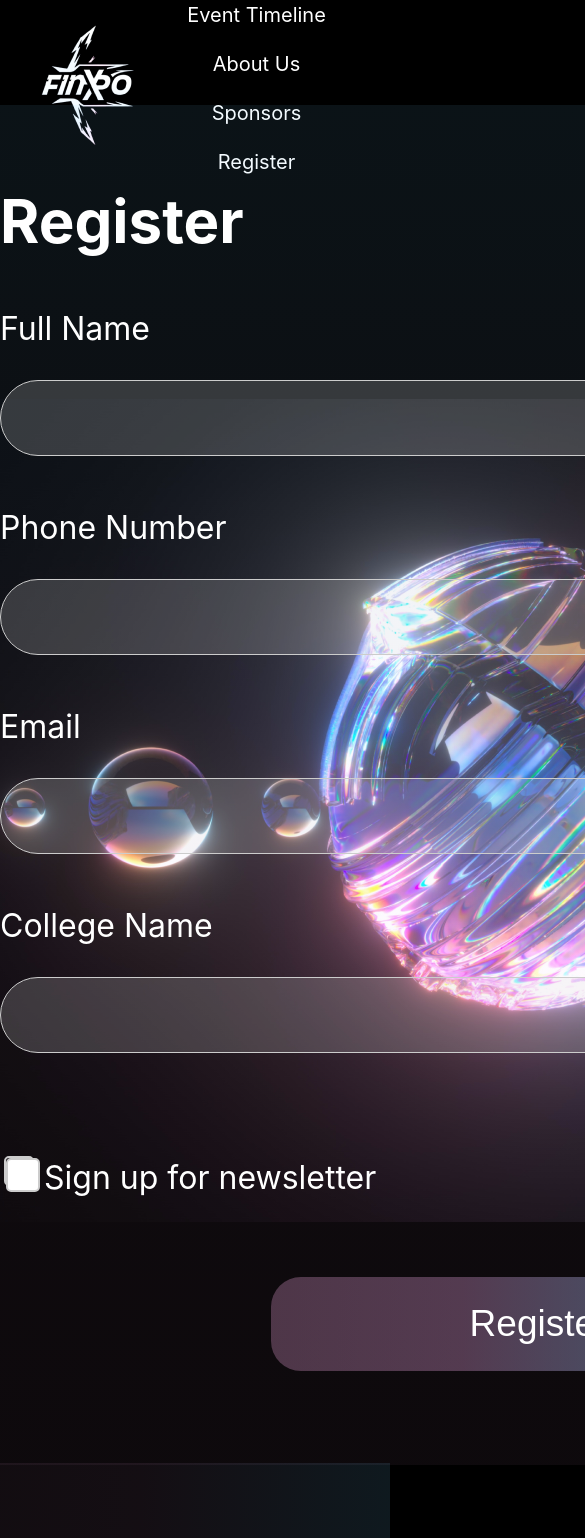
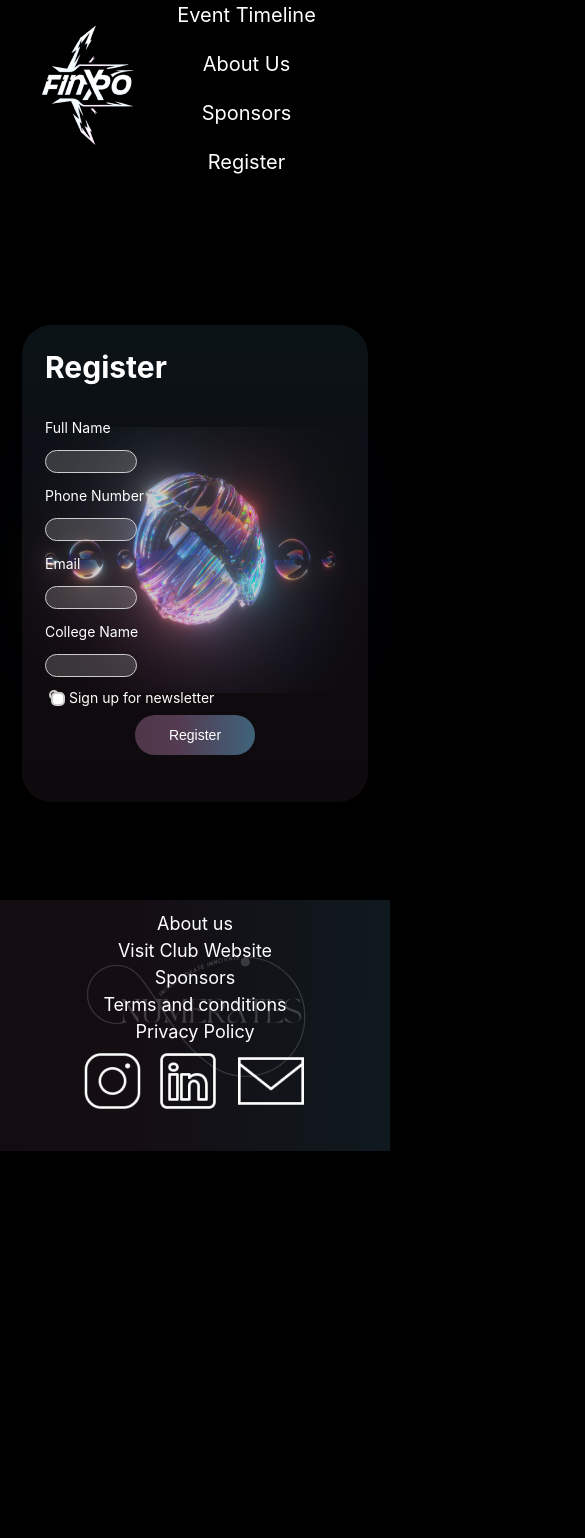
Before and after one commit to KhushiMittal30/Finxpo-Website, a React (Create React App) app: page /register in a window 390 px wide. Shown: the top 1538 px of the page, 585 px wide, since content can reach past the window. After the commit the page ends 1151 px from the top, so only its background shows below. Built offline with nearby package versions, Linux system fonts and the light colour scheme.

Commit message:
foot and register responsive

```diff
--- a/build1/404.html
+++ /dev/null
@@ -1,33 +0,0 @@
-<!DOCTYPE html>
-<html>
-  <head>
-    <meta charset="utf-8">
-    <meta name="viewport" content="width=device-width, initial-scale=1">
-    <title>Page Not Found</title>
-
-    <style media="screen">
-      body { background: #ECEFF1; color: rgba(0,0,0,0.87); font-family: Roboto, Helvetica, Arial, sans-serif; margin: 0; padding: 0; }
-      #message { background: white; max-width: 360px; margin: 100px auto 16px; padding: 32px 24px 16px; border-radius: 3px; }
-      #message h3 { color: #888; font-weight: normal; font-size: 16px; margin: 16px 0 12px; }
-      #message h2 { color: #ffa100; font-weight: bold; font-size: 16px; margin: 0 0 8px; }
-      #message h1 { font-size: 22px; font-weight: 300; color: rgba(0,0,0,0.6); margin: 0 0 16px;}
-      #message p { line-height: 140%; margin: 16px 0 24px; font-size: 14px; }
-      #message a { display: block; text-align: center; background: #039be5; text-transform: uppercase; text-decoration: none; color: white; padding: 16px; border-radius: 4px; }
-      #message, #message a { box-shadow: 0 1px 3px rgba(0,0,0,0.12), 0 1px 2px rgba(0,0,0,0.24); }
-      #load { color: rgba(0,0,0,0.4); text-align: center; font-size: 13px; }
-      @media (max-width: 600px) {
-        body, #message { margin-top: 0; background: white; box-shadow: none; }
-        body { border-top: 16px solid #ffa100; }
-      }
-    </style>
-  </head>
-  <body>
-    <div id="message">
-      <h2>404</h2>
-      <h1>Page Not Found</h1>
-      <p>The specified file was not found on this website. Please check the URL for mistakes and try again.</p>
-      <h3>Why am I seeing this?</h3>
-      <p>This page was generated by the Firebase Command-Line Interface. To modify it, edit the <code>404.html</code> file in your project's configured <code>public</code> directory.</p>
-    </div>
-  </body>
-</html>
--- a/build1/index.html
+++ /dev/null
@@ -1,89 +0,0 @@
-<!DOCTYPE html>
-<html>
-  <head>
-    <meta charset="utf-8">
-    <meta name="viewport" content="width=device-width, initial-scale=1">
-    <title>Welcome to Firebase Hosting</title>
-
-    <!-- update the version number as needed -->
-    <script defer src="/__/firebase/10.8.0/firebase-app-compat.js"></script>
-    <!-- include only the Firebase features as you need -->
-    <script defer src="/__/firebase/10.8.0/firebase-auth-compat.js"></script>
-    <script defer src="/__/firebase/10.8.0/firebase-database-compat.js"></script>
-    <script defer src="/__/firebase/10.8.0/firebase-firestore-compat.js"></script>
-    <script defer src="/__/firebase/10.8.0/firebase-functions-compat.js"></script>
-    <script defer src="/__/firebase/10.8.0/firebase-messaging-compat.js"></script>
-    <script defer src="/__/firebase/10.8.0/firebase-storage-compat.js"></script>
-    <script defer src="/__/firebase/10.8.0/firebase-analytics-compat.js"></script>
-    <script defer src="/__/firebase/10.8.0/firebase-remote-config-compat.js"></script>
-    <script defer src="/__/firebase/10.8.0/firebase-performance-compat.js"></script>
-    <!--
-      initialize the SDK after all desired features are loaded, set useEmulator to false
-      to avoid connecting the SDK to running emulators.
-    -->
-    <script defer src="/__/firebase/init.js?useEmulator=true"></script>
-
-    <style media="screen">
-      body { background: #ECEFF1; color: rgba(0,0,0,0.87); font-family: Roboto, Helvetica, Arial, sans-serif; margin: 0; padding: 0; }
-      #message { background: white; max-width: 360px; margin: 100px auto 16px; padding: 32px 24px; border-radius: 3px; }
-      #message h2 { color: #ffa100; font-weight: bold; font-size: 16px; margin: 0 0 8px; }
-      #message h1 { font-size: 22px; font-weight: 300; color: rgba(0,0,0,0.6); margin: 0 0 16px;}
-      #message p { line-height: 140%; margin: 16px 0 24px; font-size: 14px; }
-      #message a { display: block; text-align: center; background: #039be5; text-transform: uppercase; text-decoration: none; color: white; padding: 16px; border-radius: 4px; }
-      #message, #message a { box-shadow: 0 1px 3px rgba(0,0,0,0.12), 0 1px 2px rgba(0,0,0,0.24); }
-      #load { color: rgba(0,0,0,0.4); text-align: center; font-size: 13px; }
-      @media (max-width: 600px) {
-        body, #message { margin-top: 0; background: white; box-shadow: none; }
-        body { border-top: 16px solid #ffa100; }
-      }
-    </style>
-  </head>
-  <body>
-    <div id="message">
-      <h2>Welcome</h2>
-      <h1>Firebase Hosting Setup Complete</h1>
-      <p>You're seeing this because you've successfully setup Firebase Hosting. Now it's time to go build something extraordinary!</p>
-      <a target="_blank" href="https://firebase.google.com/docs/hosting/">Open Hosting Documentation</a>
-    </div>
-    <p id="load">Firebase SDK Loading&hellip;</p>
-
-    <script>
-      document.addEventListener('DOMContentLoaded', function() {
-        const loadEl = document.querySelector('#load');
-        // // 🔥🔥🔥🔥🔥🔥🔥🔥🔥🔥🔥🔥🔥🔥🔥🔥🔥🔥🔥🔥🔥🔥🔥🔥🔥🔥🔥🔥🔥🔥🔥
-        // // The Firebase SDK is initialized and available here!
-        //
-        // firebase.auth().onAuthStateChanged(user => { });
-        // firebase.database().ref('/path/to/ref').on('value', snapshot => { });
-        // firebase.firestore().doc('/foo/bar').get().then(() => { });
-        // firebase.functions().httpsCallable('yourFunction')().then(() => { });
-        // firebase.messaging().requestPermission().then(() => { });
-        // firebase.storage().ref('/path/to/ref').getDownloadURL().then(() => { });
-        // firebase.analytics(); // call to activate
-        // firebase.analytics().logEvent('tutorial_completed');
-        // firebase.performance(); // call to activate
-        //
-        // // 🔥🔥🔥🔥🔥🔥🔥🔥🔥🔥🔥🔥🔥🔥🔥🔥🔥🔥🔥🔥🔥🔥🔥🔥🔥🔥🔥🔥🔥🔥🔥
-
-        try {
-          let app = firebase.app();
-          let features = [
-            'auth',
-            'database',
-            'firestore',
-            'functions',
-            'messaging',
-            'storage',
-            'analytics',
-            'remoteConfig',
-            'performance',
-          ].filter(feature => typeof app[feature] === 'function');
-          loadEl.textContent = `Firebase SDK loaded with ${features.join(', ')}`;
-        } catch (e) {
-          console.error(e);
-          loadEl.textContent = 'Error loading the Firebase SDK, check the console.';
-        }
-      });
-    </script>
-  </body>
-</html>
--- a/src/components/footer/foot.css
+++ b/src/components/footer/foot.css
@@ -4,15 +4,16 @@
   justify-content: space-between;
   align-items: flex-start;
   padding: 20px;
-
   color: white;
   font-size: 30px;
+  bottom: 0;
 }
 
 .footer__logo img {
   height: 278px;
   width: 289px;
   position: relative;
+  left: 110px;
 }
 .back1 {
   position: absolute;
@@ -44,10 +45,6 @@
   flex-direction: column;
 }
 
-.navbar__logo {
-  margin-right: 10px;
-}
-
 .footer__left a,
 .footer__right a {
   margin-bottom: 10px;
@@ -64,3 +61,47 @@
   color: white;
   text-decoration: none;
 }
+
+@media only screen and (max-width: 600px) {
+  .footer {
+    flex-direction: column;
+    align-items: center;
+    font-size: 18px;
+    position: relative;
+    bottom: -20px;
+  }
+
+  .footer__logo img {
+    height: auto;
+    width: 70%;
+    position: absolute;
+    bottom: -80px;
+    left: 60px;
+    opacity: 0.2;
+  }
+
+  .back1 {
+    height: 100%;
+    position: absolute;
+    bottom: -80px;
+  }
+
+  .footer__left,
+  .footer__right {
+    text-align: center;
+  }
+
+  .footer__left,
+  .footer__right {
+    left: 0;
+  }
+
+  .footer__left a,
+  .footer__right a {
+    margin: 3px;
+  }
+
+  .footer__rightbottom {
+    justify-content: center;
+  }
+}
--- a/src/components/register/index.js
+++ b/src/components/register/index.js
@@ -96,7 +96,7 @@ const Register = () => {
             onChange={handleChange}
             value={formData.collegeName} // Set initial value from formData
           />
-          <label style={{ marginTop: 80 }}>
+          <label className ="haha" >
             <input
               type="checkbox"
               name="signUpForNewsletter"
--- a/src/components/register/reg.css
+++ b/src/components/register/reg.css
@@ -17,6 +17,9 @@
   position: relative;
   width: 1448px;
   height: 823px;
+}
+.haha {
+  margin-top: 80px;
 }
 
 .register-container {
@@ -134,3 +137,63 @@ input[type="checkbox"]:checked::before {
   color: white;
   background-color: #2196f3; /* Example color for checked state */
 }
+
+@media only screen and (max-width: 600px) {
+  .holder {
+    height: 40%;
+    width: 40%;
+    position: relative;
+    margin-bottom: -200px;
+  }
+  .label {
+    font-size: 14px;
+  }
+  .check {
+    font-size: 14px;
+  }
+  .haha {
+    margin-top: 10px;
+  }
+  .imgage img {
+    position: relative;
+    width: 400px;
+    height: 266px;
+    left: 0px;
+    margin-bottom: -500px;
+    opacity: 0.8;
+  }
+
+  .register-container,
+  .register-back {
+    width: 60%; /* Adjusting width to fit smaller screens */
+    padding: 15%;
+    width: 300px;
+    height: 430px;
+  }
+
+  .register-header {
+    font-size: 30px; /* Decreasing font size for smaller screens */
+  }
+  .register-button {
+    width: 120px;
+    height: 40px;
+    font-size: 14px;
+    margin-top: 8px;
+  }
+  .register-input {
+    margin-bottom: 0px;
+    padding: 10px 10px;
+    width: 70px;
+    height: 1px;
+    font-size: 9px;
+  }
+
+  input[type="checkbox"]::before,
+  input[type="checkbox"]:checked::before,
+  input[type="checkbox"] {
+    width: 10px; /* Adjust the size as needed */
+    height: 10px; /* Adjust the size as needed */
+    font-size: 8px;
+    line-height: 11px;
+  }
+}
```
